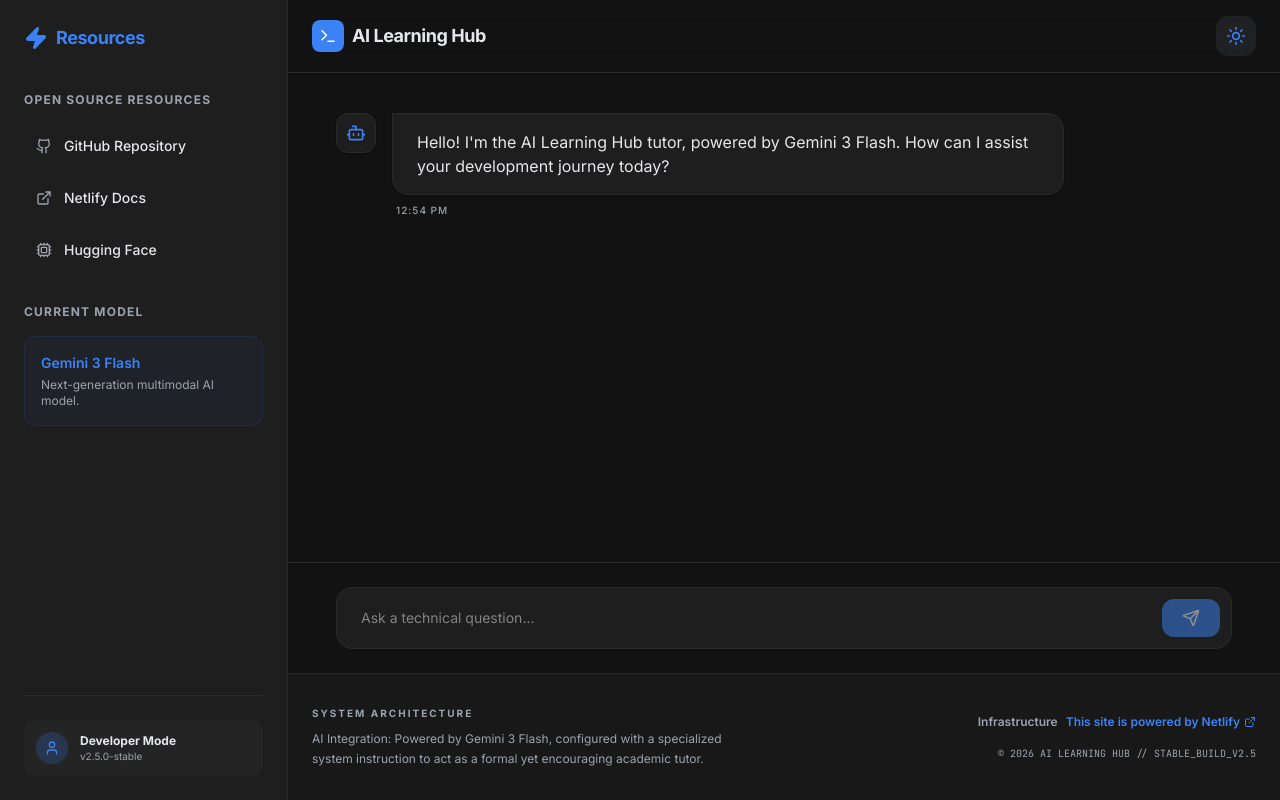
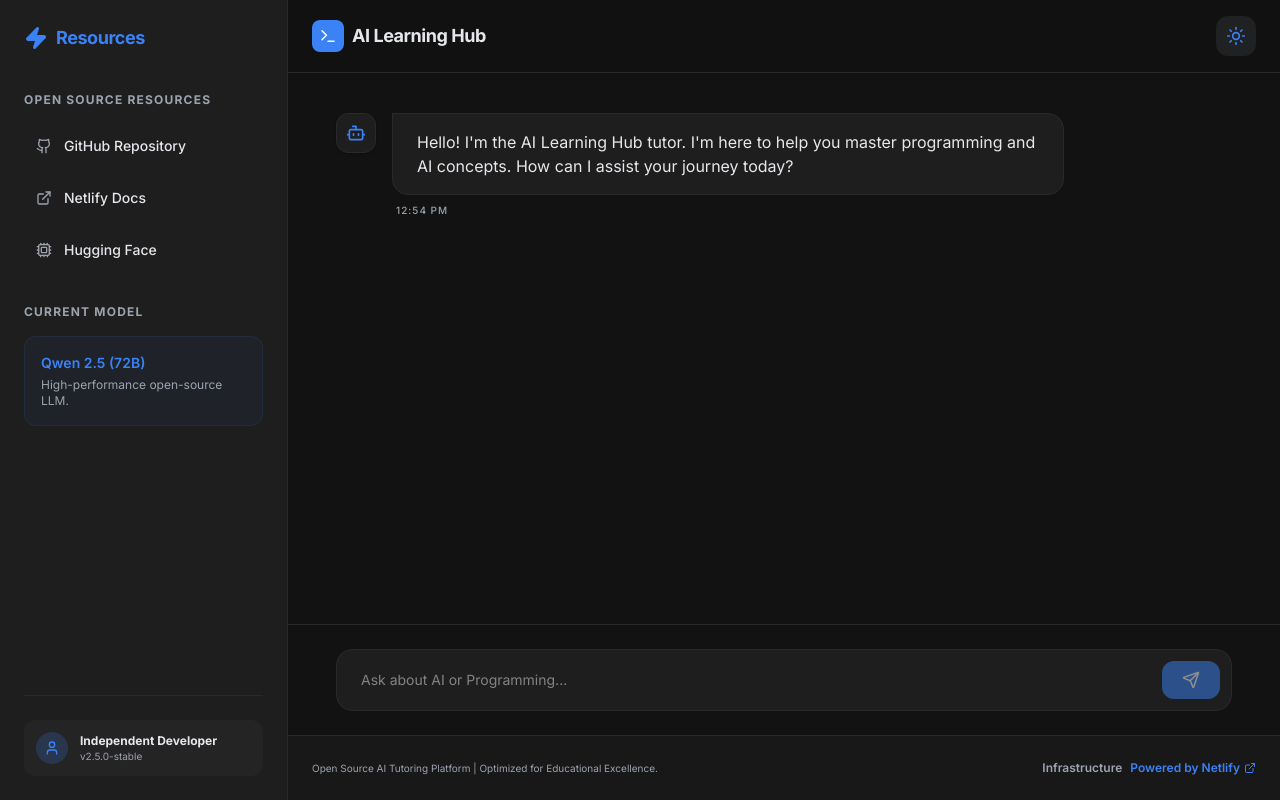
Before and after one commit to kiran-pfs/AI-Learning-Hub, a React (Vite) app: page / in a window 1280 px wide. Built offline with nearby package versions, Linux system fonts and the light colour scheme.

Commit message:
Update App.tsx

```diff
--- a/src/App.tsx
+++ b/src/App.tsx
@@ -1,4 +1,3 @@
-import { GoogleGenAI } from "@google/genai";
 import React, { useState, useRef, useEffect } from 'react';
 import {
   MessageSquare,
@@ -40,7 +39,6 @@
 }
 
 // --- Components ---
-
 const CodeBlock = ({ language, value, theme }: { language: string, value: string, theme: 'dark' | 'light' }) => {
   const [copied, setCopied] = useState(false);
 
@@ -83,7 +81,7 @@
   const [messages, setMessages] = useState<Message[]>([
     {
       role: 'assistant',
-      content: "Hello! I'm the AI Learning Hub tutor, powered by Gemini 3 Flash. How can I assist your development journey today?",
+      content: "Hello! I'm the AI Learning Hub tutor. I'm here to help you master programming and AI concepts. How can I assist your journey today?",
       timestamp: new Date()
     }
   ]);
@@ -107,7 +105,7 @@
     }
   }, [messages, isLoading]);
 
-  // --- AI Logic (Gemini) ---
+  // --- AI Logic (Hugging Face - Qwen) ---
   const handleSendMessage = async (e?: React.FormEvent) => {
     e?.preventDefault();
     if (!input.trim() || isLoading) return;
@@ -123,21 +121,33 @@
     setIsLoading(true);
 
     try {
-      const ai = new GoogleGenAI({ apiKey: process.env.GEMINI_API_KEY });
-      const response = await ai.models.generateContent({
-        model: "gemini-3-flash-preview",
-        contents: [
+      // మనం Qwen మోడల్‌ని వాడుతున్నాం
+      const response = await fetch(
+        "https://api-inference.huggingface.co/models/Qwen/Qwen2.5-72B-Instruct",
         {
-            role: "user",
-            parts: [{ text: `You are a professional developer and academic tutor. Provide clear, concise, and technically accurate explanations. Use markdown for code blocks. Previous conversation:\n${messages.map(m => `${m.role}: ${m.content}`).join('\n')}\n\nUser: ${input}` }]
+          headers: {
+            Authorization: `Bearer ${process.env.VITE_HUGGINGFACE_API_KEY}`,
+            "Content-Type": "application/json"
+          },
+          method: "POST",
+          body: JSON.stringify({
+            inputs: `<|im_start|>system\nYou are a professional developer and academic tutor. Provide clear, concise, and technically accurate explanations. Use markdown for code blocks.<|im_end|>\n<|im_start|>user\n${input}<|im_end|>\n<|im_start|>assistant`,
+            parameters: { max_new_tokens: 1024, return_full_text: false }
+          }),
         }
-        ],
-        config: {
-          systemInstruction: "You are a professional developer and academic tutor. Provide clear, concise, and technically accurate explanations. Use markdown for code blocks.",
+      );
+
+      const result = await response.json();
+
+      // Hugging Face API response formatting
+      let aiContent = "";
+      if (Array.isArray(result) && result[0].generated_text) {
+        aiContent = result[0].generated_text;
+      } else if (result.error) {
+        aiContent = "System error: " + result.error;
+      } else {
+        aiContent = "I apologize, but I encountered an unexpected response format.";
       }
-      });
-
-      const aiContent = response.text || "I apologize, but I encountered an unexpected response format from the AI engine.";
 
       const assistantMessage: Message = {
         role: 'assistant',
@@ -147,10 +157,10 @@
 
       setMessages(prev => [...prev, assistantMessage]);
     } catch (error) {
-      console.error("Gemini Error:", error);
+      console.error("AI Error:", error);
       setMessages(prev => [...prev, {
         role: 'assistant',
-        content: "System error: Failed to connect to the AI engine. Please check your connection.",
+        content: "System error: Failed to connect to the AI engine. Please check your API key and connection.",
         timestamp: new Date()
       }]);
     } finally {
@@ -160,7 +170,7 @@
 
   return (
     <div className="flex h-screen overflow-hidden bg-[var(--bg-primary)] text-[var(--text-primary)]">
-      {/* Sidebar */}
+      {/* Sidebar - Same UI but updated Model name */}
       <AnimatePresence mode="wait">
         {isSidebarOpen && (
           <motion.aside
@@ -189,7 +199,7 @@
                   <h3 className="text-xs font-bold uppercase tracking-widest text-brand-muted mb-4">Open Source Resources</h3>
                   <div className="space-y-2">
                     {[
-                      { icon: <Github size={16} />, label: "GitHub Repository", href: "https://github.com" },
+                      { icon: <Github size={16} />, label: "GitHub Repository", href: "https://github.com/kiran-pfs/AI-Learning-Hub" },
                       { icon: <ExternalLink size={16} />, label: "Netlify Docs", href: "https://docs.netlify.com" },
                       { icon: <Cpu size={16} />, label: "Hugging Face", href: "https://huggingface.co" },
                     ].map((link) => (
@@ -210,8 +220,8 @@
                 <section>
                   <h3 className="text-xs font-bold uppercase tracking-widest text-brand-muted mb-4">Current Model</h3>
                   <div className="p-4 rounded-xl bg-brand-blue/5 border border-brand-blue/10">
-                    <p className="text-sm font-semibold text-brand-blue">Gemini 3 Flash</p>
-                    <p className="text-xs text-brand-muted mt-1">Next-generation multimodal AI model.</p>
+                    <p className="text-sm font-semibold text-brand-blue">Qwen 2.5 (72B)</p>
+                    <p className="text-xs text-brand-muted mt-1">High-performance open-source LLM.</p>
                   </div>
                 </section>
               </div>
@@ -222,7 +232,7 @@
                     <User size={16} />
                   </div>
                   <div className="flex-1 overflow-hidden">
-                    <p className="text-xs font-bold truncate">Developer Mode</p>
+                    <p className="text-xs font-bold truncate">Independent Developer</p>
                     <p className="text-[10px] text-brand-muted">v2.5.0-stable</p>
                   </div>
                 </div>
@@ -232,16 +242,12 @@
         )}
       </AnimatePresence>
 
-      {/* Main Content */}
+      {/* Main Content Area */}
       <div className="flex-1 flex flex-col min-w-0 relative">
-        {/* Header */}
-        <header className="glass-header px-6 py-4 flex items-center justify-between">
+        <header className="px-6 py-4 flex items-center justify-between border-b border-[var(--border-color)] bg-[var(--bg-primary)]/80 backdrop-blur-md">
           <div className="flex items-center gap-4">
             {!isSidebarOpen && (
-              <button
-                onClick={() => setIsSidebarOpen(true)}
-                className="p-2 hover:bg-brand-muted/10 rounded-lg"
-              >
+              <button onClick={() => setIsSidebarOpen(true)} className="p-2 hover:bg-brand-muted/10 rounded-lg">
                 <Menu size={20} />
               </button>
             )}
@@ -252,69 +258,32 @@
               <h1 className="text-lg font-bold tracking-tight">AI Learning Hub</h1>
             </div>
           </div>
-
-          <button
-            onClick={() => setIsDarkMode(!isDarkMode)}
-            className="p-2.5 bg-brand-muted/10 hover:bg-brand-muted/20 rounded-xl transition-all text-brand-blue"
-          >
+          <button onClick={() => setIsDarkMode(!isDarkMode)} className="p-2.5 bg-brand-muted/10 hover:bg-brand-muted/20 rounded-xl transition-all text-brand-blue">
             {isDarkMode ? <Sun size={20} /> : <Moon size={20} />}
           </button>
         </header>
 
-        {/* Chat Window */}
-        <div
-          ref={scrollRef}
-          className="flex-1 overflow-y-auto p-6 md:p-10 space-y-8"
-        >
+        {/* Messages */}
+        <div ref={scrollRef} className="flex-1 overflow-y-auto p-6 md:p-10 space-y-8">
           <div className="max-w-4xl mx-auto space-y-8">
-            <AnimatePresence initial={false}>
             {messages.map((msg, idx) => (
-                <motion.div
-                  key={idx}
-                  initial={{ opacity: 0, y: 20, scale: 0.95 }}
-                  animate={{ opacity: 1, y: 0, scale: 1 }}
-                  transition={{ type: 'spring', damping: 25, stiffness: 200 }}
-                  className={cn(
-                    "flex gap-4",
-                    msg.role === 'user' ? "flex-row-reverse" : "flex-row"
-                  )}
-                >
-                  <div className={cn(
-                    "w-10 h-10 rounded-xl flex items-center justify-center shrink-0 shadow-sm",
-                    msg.role === 'user' ? "bg-brand-blue text-white" : "bg-[var(--bg-secondary)] border border-[var(--border-color)] text-brand-blue"
-                  )}>
+              <motion.div key={idx} initial={{ opacity: 0, y: 10 }} animate={{ opacity: 1, y: 0 }} className={cn("flex gap-4", msg.role === 'user' ? "flex-row-reverse" : "flex-row")}>
+                <div className={cn("w-10 h-10 rounded-xl flex items-center justify-center shrink-0 shadow-sm", msg.role === 'user' ? "bg-brand-blue text-white" : "bg-[var(--bg-secondary)] border border-[var(--border-color)] text-brand-blue")}>
                   {msg.role === 'user' ? <User size={20} /> : <Bot size={20} />}
                 </div>
-
-                  <div className={cn(
-                    "flex flex-col gap-2 max-w-[85%] md:max-w-[75%]",
-                    msg.role === 'user' ? "items-end" : "items-start"
-                  )}>
-                    <div className={cn(
-                      "px-6 py-4 rounded-2xl shadow-sm",
-                      msg.role === 'user'
-                        ? "bg-brand-blue text-white rounded-tr-none"
-                        : "bg-[var(--bg-secondary)] border border-[var(--border-color)] rounded-tl-none"
-                    )}>
-                      <ReactMarkdown
-                        components={{
+                <div className={cn("flex flex-col gap-2 max-w-[85%] md:max-w-[75%]", msg.role === 'user' ? "items-end" : "items-start")}>
+                  <div className={cn("px-6 py-4 rounded-2xl", msg.role === 'user' ? "bg-brand-blue text-white rounded-tr-none" : "bg-[var(--bg-secondary)] border border-[var(--border-color)] rounded-tl-none")}>
+                    <ReactMarkdown components={{
                       code({ node, className, children, ...props }: any) {
                         const match = /language-(\w+)/.exec(className || '');
                         const inline = !className;
                         return !inline ? (
-                              <CodeBlock
-                                language={match ? match[1] : ''}
-                                value={String(children).replace(/\n$/, '')}
-                                theme={isDarkMode ? 'dark' : 'light'}
-                              />
+                          <CodeBlock language={match ? match[1] : ''} value={String(children).replace(/\n$/, '')} theme={isDarkMode ? 'dark' : 'light'} />
                         ) : (
-                              <code className="bg-brand-muted/20 px-1.5 py-0.5 rounded text-xs font-mono" {...props}>
-                                {children}
-                              </code>
+                          <code className="bg-brand-muted/20 px-1.5 py-0.5 rounded text-xs font-mono" {...props}>{children}</code>
                         );
                       }
-                        }}
-                      >
+                    }}>
                       {msg.content}
                     </ReactMarkdown>
                   </div>
@@ -324,75 +293,44 @@
                 </div>
               </motion.div>
             ))}
-            </AnimatePresence>
-
             {isLoading && (
-              <motion.div
-                initial={{ opacity: 0 }}
-                animate={{ opacity: 1 }}
-                className="flex gap-4"
-              >
-                <div className="w-10 h-10 rounded-xl bg-[var(--bg-secondary)] border border-[var(--border-color)] text-brand-blue flex items-center justify-center">
-                  <Bot size={20} />
-                </div>
+              <div className="flex gap-4">
+                <div className="w-10 h-10 rounded-xl bg-[var(--bg-secondary)] border border-[var(--border-color)] flex items-center justify-center text-brand-blue"><Bot size={20} /></div>
                 <div className="bg-[var(--bg-secondary)] border border-[var(--border-color)] px-6 py-4 rounded-2xl rounded-tl-none flex items-center gap-3">
-                  <span className="text-sm font-medium text-brand-muted animate-pulse">Typing...</span>
-                  <div className="flex gap-1">
-                    <div className="w-1.5 h-1.5 bg-brand-blue rounded-full animate-bounce [animation-delay:-0.3s]" />
-                    <div className="w-1.5 h-1.5 bg-brand-blue rounded-full animate-bounce [animation-delay:-0.15s]" />
-                    <div className="w-1.5 h-1.5 bg-brand-blue rounded-full animate-bounce" />
+                  <span className="text-sm font-medium text-brand-muted animate-pulse">Thinking...</span>
                 </div>
               </div>
-              </motion.div>
             )}
           </div>
         </div>
 
-        {/* Input Area */}
-        <div className="p-6 border-t border-[var(--border-color)] bg-[var(--bg-primary)]">
-          <form
-            onSubmit={handleSendMessage}
-            className="max-w-4xl mx-auto relative"
-          >
+        {/* Input */}
+        <div className="p-6 border-t border-[var(--border-color)]">
+          <form onSubmit={handleSendMessage} className="max-w-4xl mx-auto relative">
             <input
               type="text"
               value={input}
               onChange={(e) => setInput(e.target.value)}
-              placeholder="Ask a technical question..."
-              className="w-full bg-[var(--bg-secondary)] border border-[var(--border-color)] rounded-2xl px-6 py-5 pr-20 text-sm focus:outline-none focus:ring-2 focus:ring-brand-blue/20 focus:border-brand-blue transition-all"
+              placeholder="Ask about AI or Programming..."
+              className="w-full bg-[var(--bg-secondary)] border border-[var(--border-color)] rounded-2xl px-6 py-5 pr-20 text-sm focus:outline-none focus:ring-2 focus:ring-brand-blue/20"
             />
-            <button
-              type="submit"
-              disabled={!input.trim() || isLoading}
-              className="absolute right-3 top-3 bottom-3 px-5 bg-brand-blue text-white rounded-xl flex items-center justify-center disabled:opacity-50 disabled:cursor-not-allowed hover:shadow-lg hover:shadow-brand-blue/20 transition-all"
-            >
+            <button type="submit" disabled={!input.trim() || isLoading} className="absolute right-3 top-3 bottom-3 px-5 bg-brand-blue text-white rounded-xl disabled:opacity-50">
               <Send size={18} />
             </button>
           </form>
         </div>
 
-        {/* Footer */}
-        <footer className="px-6 py-8 border-t border-[var(--border-color)] bg-[var(--bg-secondary)]/50">
-          <div className="max-w-6xl mx-auto grid grid-cols-1 md:grid-cols-2 gap-8 items-center">
-            <div className="space-y-2">
-              <p className="text-[10px] font-bold uppercase tracking-[0.2em] text-brand-muted">System Architecture</p>
-              <p className="text-xs text-brand-muted leading-relaxed max-w-md">
-                AI Integration: Powered by Gemini 3 Flash, configured with a specialized system instruction to act as a formal yet encouraging academic tutor.
+        {/* Footer for Credits */}
+        <footer className="px-6 py-6 border-t border-[var(--border-color)] bg-[var(--bg-secondary)]/50">
+          <div className="max-w-6xl mx-auto flex flex-col md:flex-row justify-between items-center gap-4">
+            <p className="text-[10px] text-brand-muted leading-relaxed">
+              Open Source AI Tutoring Platform | Optimized for Educational Excellence.
             </p>
-            </div>
-            <div className="flex flex-col md:items-end gap-4">
             <div className="flex items-center gap-2 text-xs font-semibold">
               <span className="text-brand-muted">Infrastructure</span>
-                <a
-                  href="https://www.netlify.com"
-                  target="_blank"
-                  rel="noopener noreferrer"
-                  className="text-brand-blue hover:underline flex items-center gap-1"
-                >
-                  This site is powered by Netlify <ExternalLink size={12} />
+              <a href="https://www.netlify.com" target="_blank" rel="noopener noreferrer" className="text-brand-blue flex items-center gap-1">
+                Powered by Netlify <ExternalLink size={12} />
               </a>
-              </div>
-              <p className="text-[10px] text-brand-muted font-mono">© 2026 AI LEARNING HUB // STABLE_BUILD_V2.5</p>
             </div>
           </div>
         </footer>
```
Lines whose indentation alone changed are shown as unchanged.
